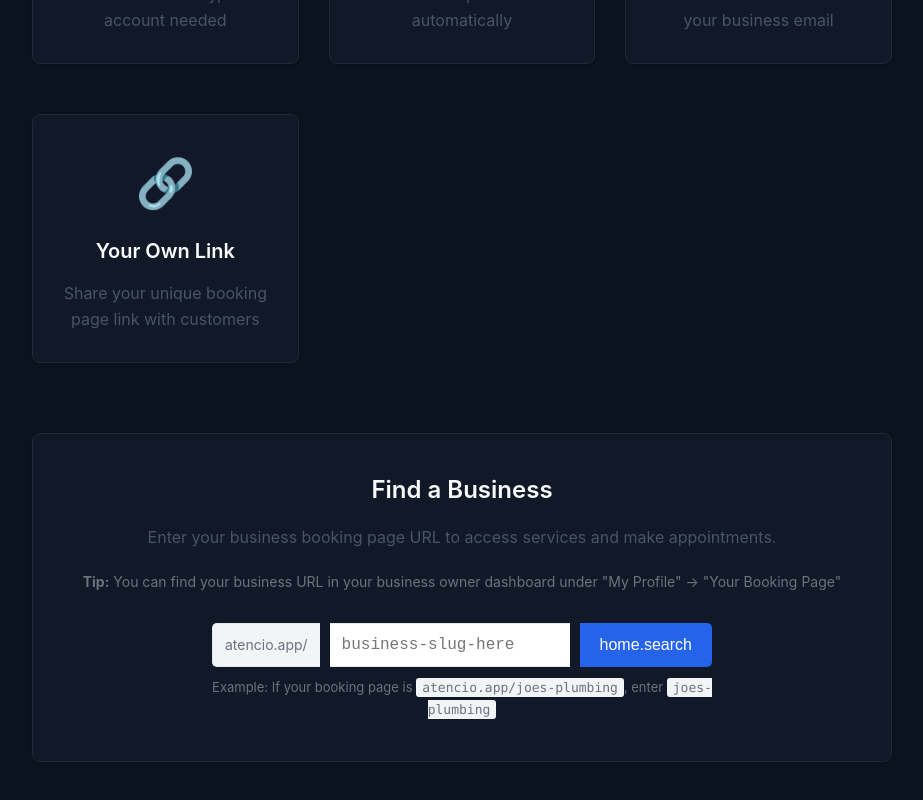
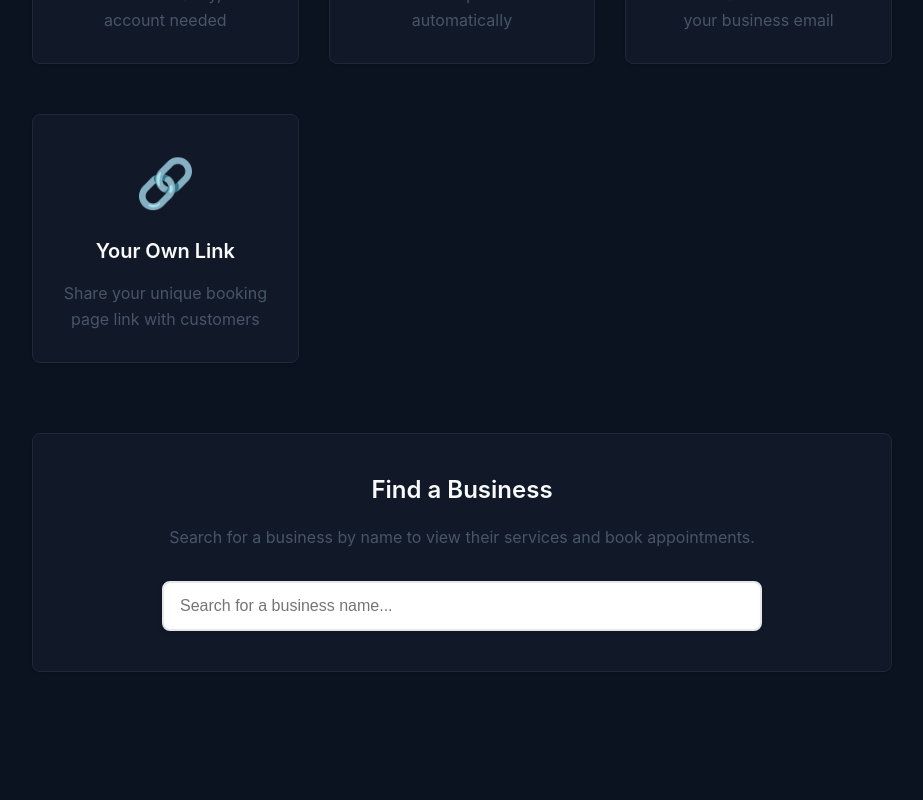
Before and after one commit to Mc2a14/local-services-booking-frontend, a React (Vite) app: page / in a window 1280 px wide. Shown: the part 791-1591 px from the top of the page, without its empty margins (178-1101 px from the left). After the commit the page ends 1503 px from the top, so only its background shows below. Built offline with nearby package versions, Linux system fonts and the light colour scheme.

Commit message:
Update Find a Business to search by business name with live results

```diff
--- a/src/pages/Home.jsx
+++ b/src/pages/Home.jsx
@@ -1,4 +1,4 @@
-import { useState } from 'react'
+import { useState, useEffect } from 'react'
 import { useNavigate } from 'react-router-dom'
 import { getToken } from '../utils/auth'
 import { useLanguage } from '../contexts/LanguageContext'
@@ -6,15 +6,48 @@ import LanguageToggle from '../components/LanguageToggle'
 
 function Home() {
   const navigate = useNavigate()
-  const [businessSlug, setBusinessSlug] = useState('')
+  const [searchQuery, setSearchQuery] = useState('')
+  const [searchResults, setSearchResults] = useState([])
+  const [isSearching, setIsSearching] = useState(false)
+  const [showResults, setShowResults] = useState(false)
   const token = getToken()
   const { t } = useLanguage()
+  const API_URL = import.meta.env.VITE_API_URL || '/api'
 
-  const handleBusinessSlugSubmit = (e) => {
-    e.preventDefault()
-    if (businessSlug.trim()) {
-      navigate(`/${businessSlug.trim()}`)
+  useEffect(() => {
+    // Debounce search
+    const timer = setTimeout(() => {
+      if (searchQuery.trim().length >= 2) {
+        searchBusinesses(searchQuery.trim())
+      } else {
+        setSearchResults([])
+        setShowResults(false)
+      }
+    }, 300)
+
+    return () => clearTimeout(timer)
+  }, [searchQuery])
+
+  const searchBusinesses = async (query) => {
+    setIsSearching(true)
+    try {
+      const response = await fetch(`${API_URL}/public/search?q=${encodeURIComponent(query)}`)
+      const data = await response.json()
+      setSearchResults(data.businesses || [])
+      setShowResults(true)
+    } catch (error) {
+      console.error('Search error:', error)
+      setSearchResults([])
+    } finally {
+      setIsSearching(false)
     }
+  }
+
+  const handleBusinessClick = (businessSlug) => {
+    navigate(`/${businessSlug}`)
+    setSearchQuery('')
+    setSearchResults([])
+    setShowResults(false)
   }
 
   return (
@@ -125,55 +158,176 @@ function Home() {
         </div>
       </div>
 
-      {/* For Customers Section */}
-      <div className="card" style={{ padding: '40px', textAlign: 'center' }}>
-        <h2 style={{ marginBottom: '20px' }}>{t('home.findBusiness')}</h2>
-        <p style={{ color: '#475569', marginBottom: '20px', fontSize: '16px' }}>
-          Enter your business booking page URL to access services and make appointments.
+      {/* For Customers Section - Search Businesses */}
+      <div className="card" style={{ padding: '40px' }}>
+        <h2 style={{ marginBottom: '20px', textAlign: 'center' }}>{t('home.findBusiness')}</h2>
+        <p style={{ color: '#475569', marginBottom: '30px', textAlign: 'center', fontSize: '16px' }}>
+          Search for a business by name to view their services and book appointments.
         </p>
-        <p style={{ color: '#6b7280', marginBottom: '30px', fontSize: '14px' }}>
-          <strong>Tip:</strong> You can find your business URL in your business owner dashboard under "My Profile" → "Your Booking Page"
-        </p>
-        <form onSubmit={handleBusinessSlugSubmit} style={{ maxWidth: '500px', margin: '0 auto' }}>
-          <div style={{ display: 'flex', gap: '10px', marginBottom: '10px' }}>
-            <div style={{
-              display: 'flex',
-              alignItems: 'center',
-              padding: '0 12px',
-              backgroundColor: '#f3f4f6',
-              border: '1px solid #E5E7EB',
-              borderRight: 'none',
-              borderRadius: '5px 0 0 5px',
-              fontSize: '14px',
-              color: '#6b7280',
-              whiteSpace: 'nowrap'
-            }}>
-              atencio.app/
-            </div>
+
+        <div style={{ maxWidth: '600px', margin: '0 auto', position: 'relative' }}>
+          <div style={{ position: 'relative' }}>
             <input
               type="text"
-              value={businessSlug}
-              onChange={(e) => setBusinessSlug(e.target.value)}
-              placeholder="business-slug-here"
+              value={searchQuery}
+              onChange={(e) => setSearchQuery(e.target.value)}
+              placeholder="Search for a business name..."
               style={{
-                flex: 1,
-                padding: '12px',
+                width: '100%',
+                padding: '14px 50px 14px 16px',
                 fontSize: '16px',
-                border: '1px solid #E5E7EB',
-                borderLeft: 'none',
-                borderRight: 'none',
-                borderRadius: '0',
-                fontFamily: 'monospace'
+                border: '2px solid #E5E7EB',
+                borderRadius: '8px',
+                boxShadow: '0 2px 4px rgba(0,0,0,0.1)'
+              }}
+              onFocus={() => {
+                if (searchResults.length > 0) {
+                  setShowResults(true)
+                }
               }}
             />
-            <button type="submit" className="btn btn-primary" style={{ borderRadius: '0 5px 5px 0' }}>
-              {t('home.search')}
-            </button>
+            {isSearching && (
+              <div style={{
+                position: 'absolute',
+                right: '16px',
+                top: '50%',
+                transform: 'translateY(-50%)',
+                color: '#6b7280'
+              }}>
+                Searching...
+              </div>
+            )}
           </div>
-          <small style={{ display: 'block', marginTop: '10px', color: '#6b7280', fontSize: '13px' }}>
-            Example: If your booking page is <code style={{ backgroundColor: '#f3f4f6', padding: '2px 6px', borderRadius: '3px' }}>atencio.app/joes-plumbing</code>, enter <code style={{ backgroundColor: '#f3f4f6', padding: '2px 6px', borderRadius: '3px' }}>joes-plumbing</code>
-          </small>
-        </form>
+
+          {/* Search Results */}
+          {showResults && searchResults.length > 0 && (
+            <div style={{
+              position: 'absolute',
+              top: '100%',
+              left: 0,
+              right: 0,
+              backgroundColor: 'white',
+              border: '1px solid #E5E7EB',
+              borderRadius: '8px',
+              marginTop: '8px',
+              boxShadow: '0 4px 6px rgba(0,0,0,0.1)',
+              maxHeight: '400px',
+              overflowY: 'auto',
+              zIndex: 100
+            }}>
+              {searchResults.map((business) => (
+                <div
+                  key={business.id}
+                  onClick={() => handleBusinessClick(business.business_slug)}
+                  style={{
+                    padding: '16px',
+                    cursor: 'pointer',
+                    borderBottom: '1px solid #f3f4f6',
+                    display: 'flex',
+                    gap: '12px',
+                    alignItems: 'center',
+                    transition: 'background-color 0.2s'
+                  }}
+                  onMouseEnter={(e) => e.currentTarget.style.backgroundColor = '#f9fafb'}
+                  onMouseLeave={(e) => e.currentTarget.style.backgroundColor = 'white'}
+                >
+                  {business.business_image_url ? (
+                    <img
+                      src={business.business_image_url}
+                      alt={business.business_name}
+                      style={{
+                        width: '50px',
+                        height: '50px',
+                        borderRadius: '8px',
+                        objectFit: 'cover',
+                        flexShrink: 0
+                      }}
+                      onError={(e) => {
+                        e.target.style.display = 'none'
+                      }}
+                    />
+                  ) : (
+                    <div style={{
+                      width: '50px',
+                      height: '50px',
+                      borderRadius: '8px',
+                      backgroundColor: '#e5e7eb',
+                      display: 'flex',
+                      alignItems: 'center',
+                      justifyContent: 'center',
+                      fontSize: '24px',
+                      flexShrink: 0
+                    }}>
+                      🏢
+                    </div>
+                  )}
+                  <div style={{ flex: 1, minWidth: 0 }}>
+                    <h3 style={{ margin: 0, marginBottom: '4px', color: '#111827', fontSize: '16px', fontWeight: '600' }}>
+                      {business.business_name}
+                    </h3>
+                    {business.description && (
+                      <p style={{
+                        margin: 0,
+                        color: '#6b7280',
+                        fontSize: '14px',
+                        overflow: 'hidden',
+                        textOverflow: 'ellipsis',
+                        whiteSpace: 'nowrap'
+                      }}>
+                        {business.description}
+                      </p>
+                    )}
+                    {business.phone && (
+                      <p style={{ margin: '4px 0 0 0', color: '#9ca3af', fontSize: '12px' }}>
+                        📞 {business.phone}
+                      </p>
+                    )}
+                  </div>
+                </div>
+              ))}
+            </div>
+          )}
+
+          {showResults && searchQuery.trim().length >= 2 && searchResults.length === 0 && !isSearching && (
+            <div style={{
+              marginTop: '16px',
+              padding: '20px',
+              textAlign: 'center',
+              color: '#6b7280',
+              backgroundColor: '#f9fafb',
+              borderRadius: '8px',
+              border: '1px solid #e5e7eb'
+            }}>
+              No businesses found matching "{searchQuery}". Try a different search term.
+            </div>
+          )}
+
+          {searchQuery.trim().length > 0 && searchQuery.trim().length < 2 && (
+            <div style={{
+              marginTop: '8px',
+              color: '#6b7280',
+              fontSize: '14px',
+              textAlign: 'center'
+            }}>
+              Type at least 2 characters to search
+            </div>
+          )}
+        </div>
+
+        {/* Click outside to close results */}
+        {showResults && (
+          <div
+            style={{
+              position: 'fixed',
+              top: 0,
+              left: 0,
+              right: 0,
+              bottom: 0,
+              zIndex: 99
+            }}
+            onClick={() => setShowResults(false)}
+          />
+        )}
       </div>
     </div>
   )
```
